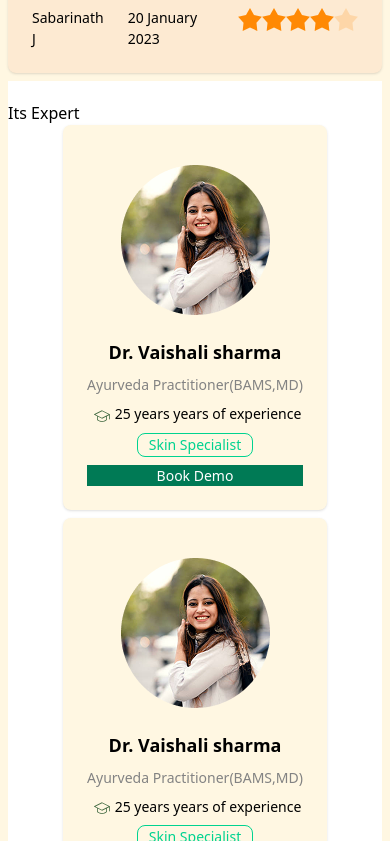
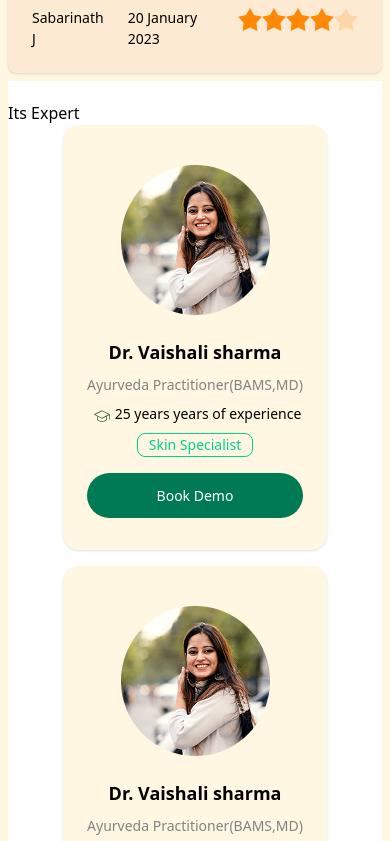
Before and after one commit to sachinsoumya/my-amrutam-app, a React (Vite) app: page /details/0 in a window 390 px wide. Shown: the part 3783-4624 px from the top of the page. Built offline with nearby package versions, Linux system fonts and the light colour scheme.

Commit message:
Developed ExpertCard component, used flex to make it responsive

```diff
--- a/src/Expert.jsx
+++ b/src/Expert.jsx
@@ -43,7 +43,7 @@ const Expert = () => {
     experts && (
       <div className="bg-white py-5">
         <div>Its Expert </div>
-        <div class= " flex justify-center gap-2 flex-wrap">
+        <div class= " flex justify-center gap-4 flex-wrap">
           {experts.map((item) => (
             <ExpertCard data={item} />
 
--- a/src/ExpertCard.jsx
+++ b/src/ExpertCard.jsx
@@ -1,6 +1,6 @@
 const ExpertCard = ({ data }) => {
   return (
-    <div className="card bg-[#FFF7E2]  shadow-sm px-0 ">
+    <div className="card bg-[#FFF7E2]  shadow-sm px-0 rounded-2xl ">
       <figure className="px-10 pt-10">
         <img src={data.image} alt="Shoes" className="rounded-xl" />
       </figure>
@@ -19,7 +19,7 @@ const ExpertCard = ({ data }) => {
           {" "}
           {data.specialization} Specialist
         </div>
-        <div className="bg-emerald-700 text-center w-full text-white ">
+        <div className="bg-emerald-700 text-center w-full text-white py-3 rounded-full my-2 ">
 
           Book Demo
 
```
